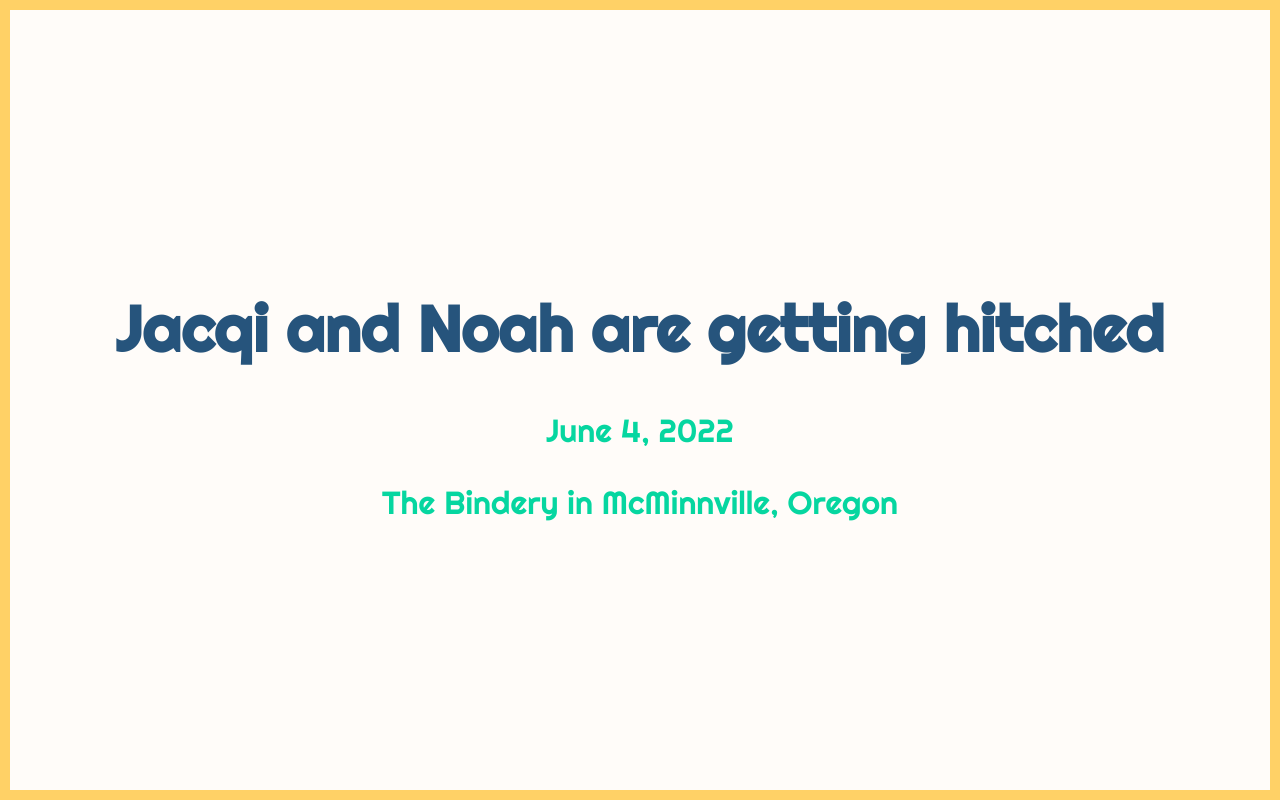
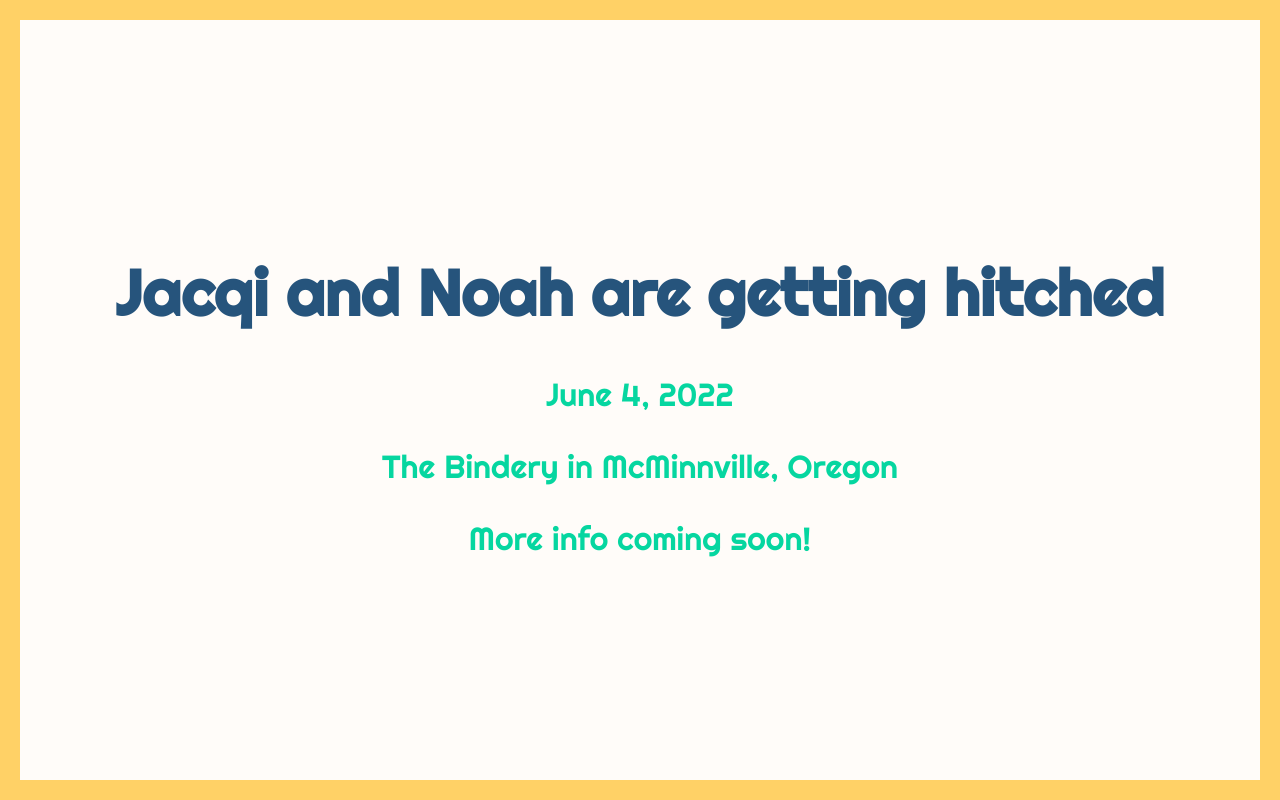
Before and after one commit to noahmanger/wedding, a Gatsby site: page / in a window 1280 px wide. Built offline with nearby package versions, Linux system fonts and the light colour scheme; Gatsby itself is replaced by a stand-in of ours.

Commit message:
Deploy script

```diff
--- a/package.json
+++ b/package.json
@@ -12,7 +12,8 @@
     "start": "gatsby develop",
     "build": "gatsby build",
     "serve": "gatsby serve",
-    "clean": "gatsby clean"
+    "clean": "gatsby clean",
+    "deploy": "gatsby build && gh-pages -d public -b main"
   },
   "dependencies": {
     "gatsby": "^4.1.0",
--- a/src/pages/index.js
+++ b/src/pages/index.js
@@ -10,6 +10,7 @@ const IndexPage = () => {
           <h1>Jacqi and Noah are getting hitched</h1>
           <p>June 4, 2022</p>
           <p>The Bindery in McMinnville, Oregon</p>
+          <p>More info coming soon!</p>
         </div>
       </main>
     </Layout>
--- a/src/styles/main.scss
+++ b/src/styles/main.scss
@@ -11,7 +11,7 @@ body {
 }
 
 main {
-  border: 10px solid #ffd166;
+  border: 20px solid #ffd166;
   padding: 50px;
   position: absolute;
   height: 100%;
```
Also changed, not shown: 1 other file.
